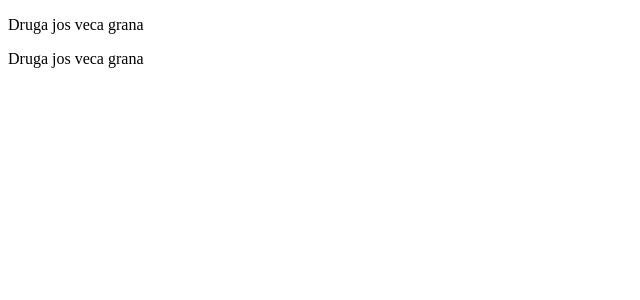
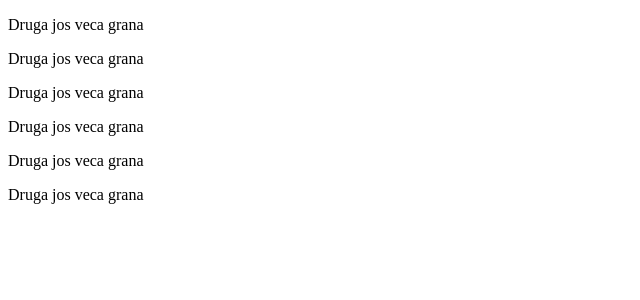
Before and after one commit to kposlek/Learning4, an Angular app: page / in a window 1280 px wide. Shown: the top 300 px of the page, without its empty margins (0-640 px from the left). Built offline with nearby package versions, Linux system fonts and the light colour scheme.

Commit message:
Duplicated text more times

```diff
--- a/src/app/components/input/input.component.html
+++ b/src/app/components/input/input.component.html
@@ -1,2 +1,6 @@
 <p>Druga jos veca grana</p>
 <p>Druga jos veca grana</p>
+<p>Druga jos veca grana</p>
+<p>Druga jos veca grana</p>
+<p>Druga jos veca grana</p>
+<p>Druga jos veca grana</p>
```
